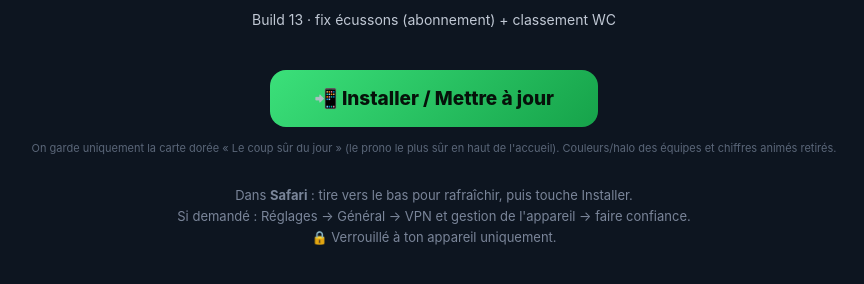
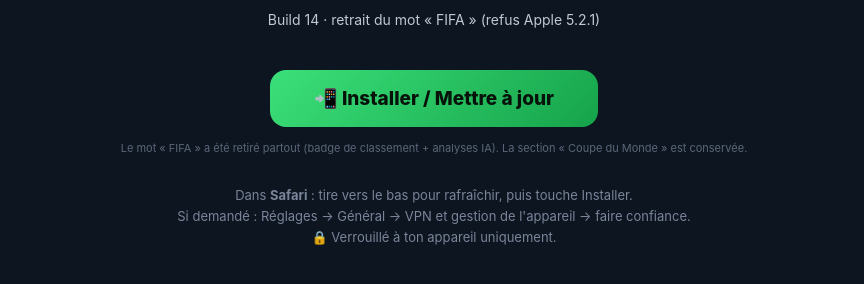
Before and after one commit to wayheme69/footai-install, a plain HTML site: page index.html in a window 1280 px wide. Shown: the part 250-534 px from the top of the page, without its empty margins (206-1070 px from the left). Drawn offline with Linux system fonts and the light colour scheme.

Commit message:
Build 14 — retrait du mot FIFA (refus Apple 5.2.1)

```diff
--- a/index.html
+++ b/index.html
@@ -4,8 +4,8 @@
 </head><body>
 <img class="logo" src="icon.png">
 <h1>FOOT AI</h1>
-<p class="tag">Build 13 · fix écussons (abonnement) + classement WC</p>
+<p class="tag">Build 14 · retrait du mot « FIFA » (refus Apple 5.2.1)</p>
 <a class="btn" href="itms-services://?action=download-manifest&url=https://wayheme69.github.io/footai-install/manifest.plist">📲 Installer / Mettre à jour</a>
-<p class="v">On garde uniquement la carte dorée « Le coup sûr du jour » (le prono le plus sûr en haut de l'accueil). Couleurs/halo des équipes et chiffres animés retirés.</p>
+<p class="v">Le mot « FIFA » a été retiré partout (badge de classement + analyses IA). La section « Coupe du Monde » est conservée.</p>
 <p class="sub">Dans <b>Safari</b> : tire vers le bas pour rafraîchir, puis touche Installer.<br>Si demandé : Réglages → Général → VPN et gestion de l'appareil → faire confiance.<br>🔒 Verrouillé à ton appareil uniquement.</p>
 </body></html>
```
Also changed, not shown: 1 other file.
